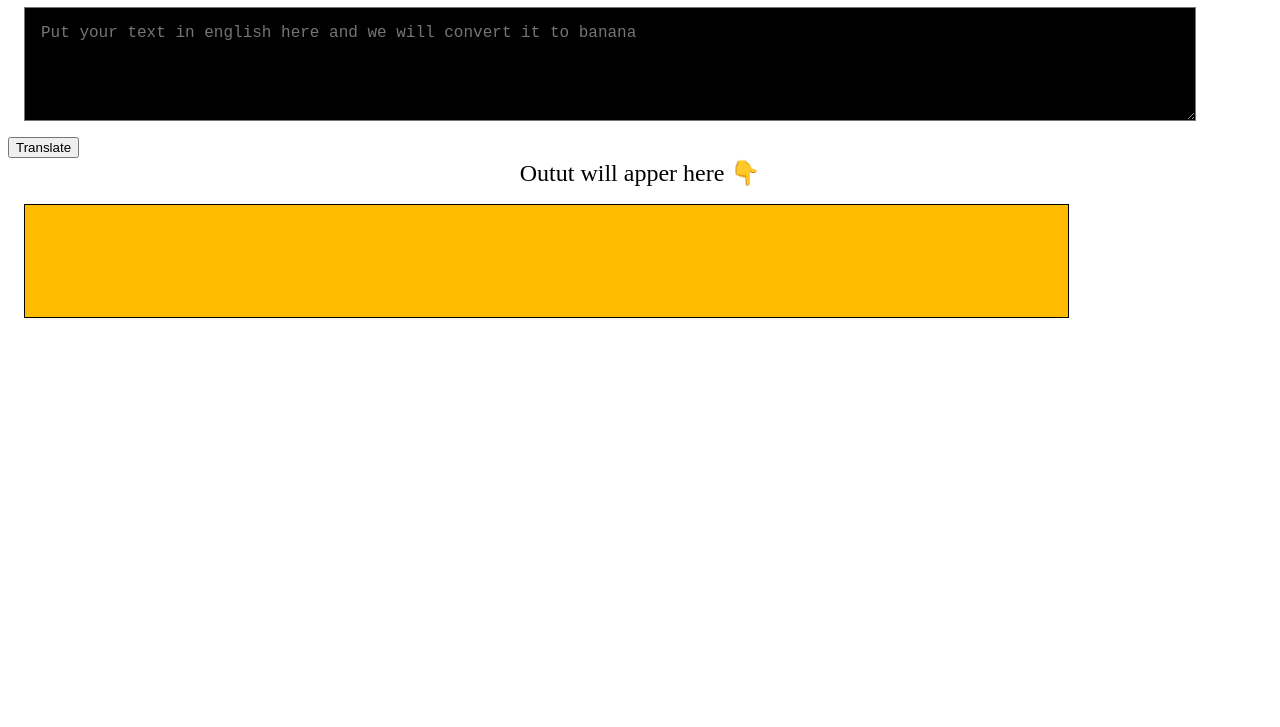
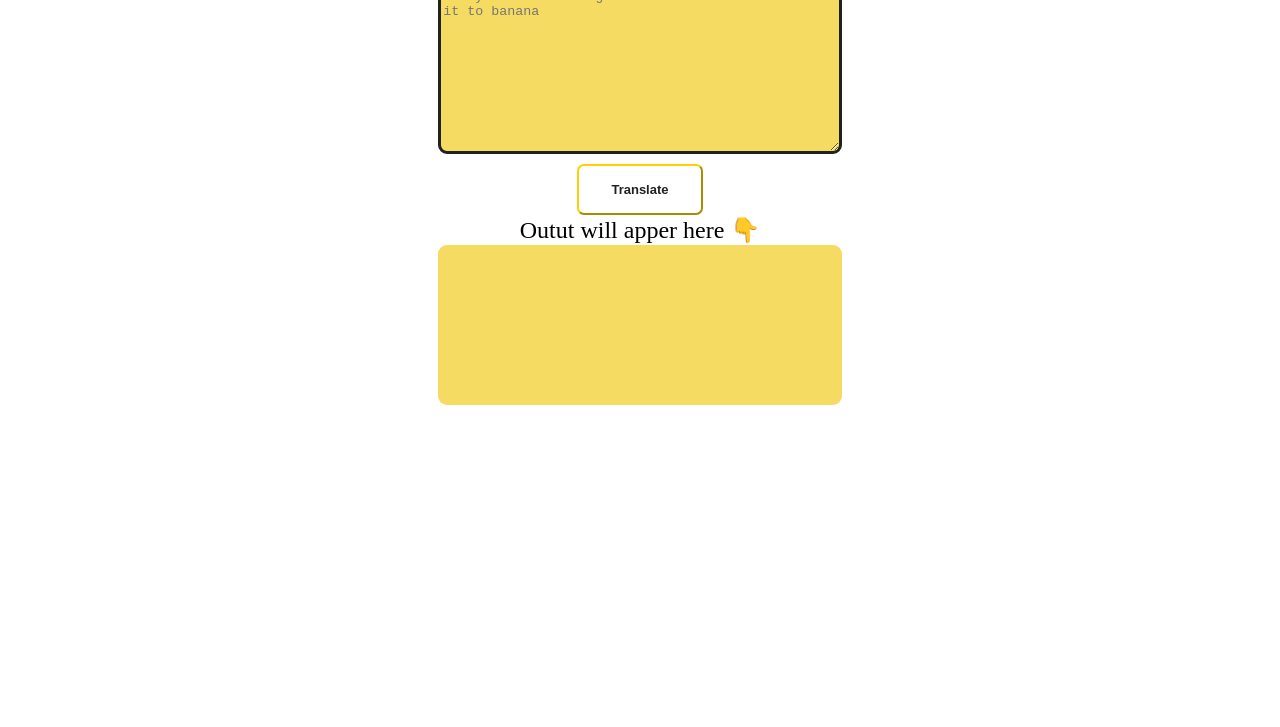
Before and after one commit to Dhee1406/banana-talk, a plain HTML site: page index.html in a window 1280 px wide. Shown: the part 73-800 px from the top of the page. Drawn offline with Linux system fonts and the light colour scheme.

Commit message:
styles updated

```diff
--- a/index.html
+++ b/index.html
@@ -5,33 +5,63 @@
     <meta name="viewport" content="width=device-width, initial-scale=1.0">
     <title>Document</title>
     <style>
+        body {
+            display: grid;
+            place-content: center;
+        }
         textarea {
-            width: 90%;
-            height: 10vh;
-            display: block;
-            margin: 1rem;
-            padding: 1rem;
-            background-color: black;
-            color: rgb(255, 187, 0);
-            font-size: large;
+            border-radius: 9px;
+            border-color: var(--primary-lack);
+            border-width: medium;
+            background-color: var(--secondary-yellow);
+            outline: none;
+            height: 10rem;
+        }
+
+        textarea::placeholder {
+            font-weight: lighter;
         }
 
         #output {
-            border: 1px solid black;
-            height: 10vh;
-            width: 80%;
-            margin: 1rem;
-            padding: 1rem;
-            background-color: rgb(255, 187, 0);
-            color: black;
-            font-size: large;
+            border-radius: 9px;
+            border-color: var(--primary-lack);
+            border-width: medium;
+            background-color: var(--secondary-yellow);
+            outline: none;
+            height: 10rem;
+        }
+        *{
+            --primary-yellow: #ffd000;
+            --secondary-yellow: #f6db63;
+            --primary-lack: #212121;
+            margin: 0;
+        }
+
+        button{
+            padding: 1rem 2rem;
+            width: max-content;
+            font-weight: 700;
+            font-size: small;
+            background-color: transparent;
+            color: var(--primary-lack);
+            border-radius: 7px;
+            border-color: var(--primary-yellow);
+            margin: auto;
+            margin-top: 10px;
+            outline: none;
+        }
+        button:hover{
+            background-color: var(--primary-lack);
+            color: var(--primary-yellow);
         }
     </style>
 </head>
+
 <body>
-    <h1 style="text-align: center; color: rgb(255, 187, 0);">English to Banana Translator</h1>
+    <h1 style="text-align: center;padding: 10px 0; color: var(--primary-blue);">English to Banana Translator</h1>
+
     <textarea name="" id="txt-input" cols="30" rows="10" placeholder="Put your text in english here and we will convert it to banana"></textarea>
-    <button id="btn-translate" style="align-items: center;">Translate</button>
+    <button id="btn-translate">Translate</button>
 
     <div style="padding: 1px;font-family: bold; font-size: x-large; text-align: center;">Outut will apper here 👇</div>
 
```
